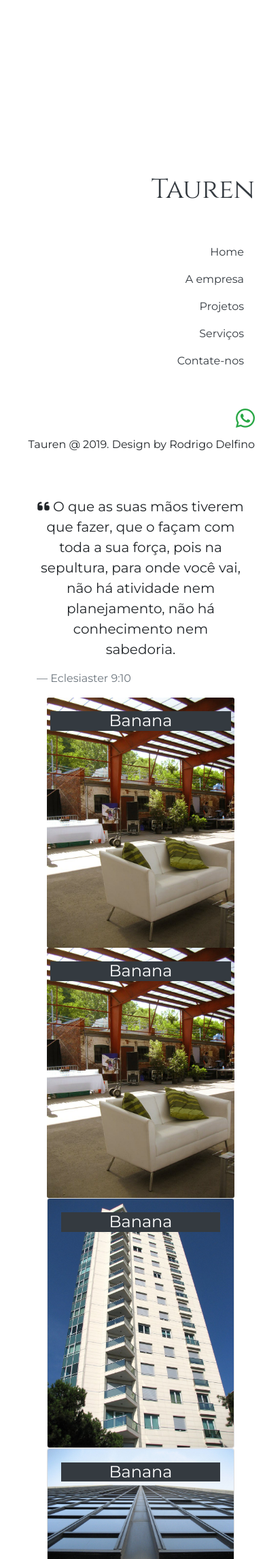
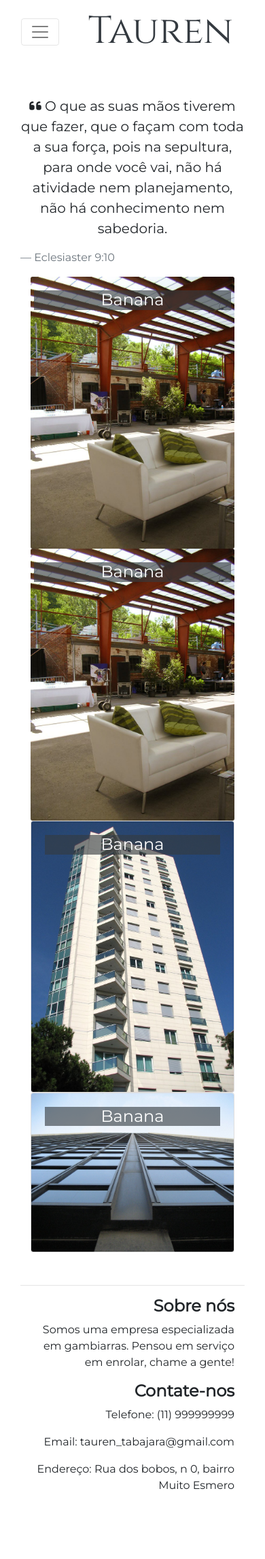
Before and after one commit to rodrigoddc/tauren, a Django app: page / in a window 390 px wide. Shown: the top 2293 px of the page at 68% size. After the commit the page ends 2190 px from the top, so only its background shows below. Run offline with Django 3.2, Linux system fonts and the light colour scheme; some libraries are stand-ins or nearby versions.

Commit message:
menu mobile

```diff
--- a/apps/core/templates/core/footer.html
+++ b/apps/core/templates/core/footer.html
@@ -1,5 +1,5 @@
 <!-- Footer -->
-<footer class="mb-5">
+<footer id="footer" class="mb-5 mt-5">
 	<hr>
 	<div class="container">
 		<div class="row">
--- a/apps/core/templates/core/home.html
+++ b/apps/core/templates/core/home.html
@@ -8,14 +8,36 @@ html {
 }
 body{
 	font-family: 'Montserrat', sans-serif;
+	text-align: right!important;
+}
 
+@media only screen and (min-width: 768px) {
+	.center-nav{
+		margin-top: 30vh;
+		text-align: right!important;
+
+	}
+	.collapse-menu{
+		margin-top: 3rem!important;
+		align-items: flex-end!important;
+	}
+	.logo{
+		text-align: right!important;
+	}
 }
-.col-md-4.bg-white{
-	margin-top: 30vh;
-	margin-left: 1.5rem;
-	text-align: right;
-}.col-sm-12{
-	text-align: left;
+
+@media only screen and (max-width: 768px) {
+	.logo{
+		margin-left: auto!important;
+		margin-right: auto!important;
+	}
+	.merchan{
+		text-align: center!important;
+	}
+}
+
+.bg{
+	background-color: #343a409e
 }
 
 </style>
@@ -34,35 +56,17 @@ body{
 		<div class="row">
 
 			<!-- Wrapper left-->
-			<div class="col-md-4 col-sm-12 bg-white">
-				<div class="bg-white position-sticky fixed-top">
-					<!-- Logo -->
-					<div class="h1 mb-5">
-						<a class="text-dark " href="{% url 'core:home' %}" style="font-family: 'Cinzel', serif;">Tauren</a>
-					</div>
-					<!-- End Logo -->
+			<div class="col-md-5 bg-white center-nav">
+				<div class="position-sticky fixed-top">
 
 					{% include 'core/navbar.html' %}
 
-					<!-- Socials -->
-					<div class="mt-5">
-						<a href="" title="Whatsapp">
-							<i class="text-success fab fa-2x fa-whatsapp"></i>
-						</a>
-					</div>
-					<!-- End Socials -->
-
-					<div class="mt-2">
-						<p>
-							Tauren @ 2019. Design by Rodrigo Delfino
-						</p>
-					</div>
 				</div>
 			</div>
 			<!-- end Wrapper left-->
 
 			<!-- Content right-->
-			<div class="col-md-6 col-sm-12 ml-4">
+			<div class="col-md-6">
 				<div class="container">
 					<div class="text-center">
 
@@ -83,14 +87,14 @@ body{
 									<img class="card-img" src="../static/img/1.jpg" alt="">
 
 									<h4 class="card-img-overlay">
-										<p class="card-text bg-dark">Banana</p>
+										<p class="card-text bg">Banana</p>
 									</h4>
 								</div>
 								<div class="col-md-6">
 									<img class="card-img" src="../static/img/1.jpg" alt="">
 
 									<h4 class="card-img-overlay">
-										<p class="card-text bg-dark">Banana</a>
+										<p class="card-text bg">Banana</p>
 									</h4>
 								</div>
 							</div>
@@ -99,7 +103,7 @@ body{
 									<img class="card-img" src="../static/img/3.jpg" alt="">
 								</a>
 								<h4 class="card-img-overlay">
-									<p class="card-text bg-dark">Banana</a>
+									<p class="card-text bg">Banana</p>
 								</h4>
 							</div>
 							<div class="card text-white">
@@ -107,19 +111,21 @@ body{
 									<img class="card-img" src="../static/img/4.jpg" alt="">
 								</a>
 								<h4 class="card-img-overlay">
-									<p class="card-text bg-dark">Banana</a>
+									<p class="card-text bg">Banana</p>
 								</h4>
 							</div>
 						</div>
 					</div>
-					<div id="footer" class="mt-5">
-						{% include 'core/footer.html' %}
-					</div>
+
+					{% include 'core/footer.html' %}
+
 				</div>
 				<!-- End Content righ-->
 			</div>
 		</div>
 		<!-- End Wrapper Site -->
-		{% endblock %}
 
+		<script type="text/javascript" src="{% static 'js/home.js' %}"></script>
 	</div>
+</div>
+{% endblock %}
--- a/apps/core/templates/core/navbar.html
+++ b/apps/core/templates/core/navbar.html
@@ -1,28 +1,50 @@
 <!-- Navigation -->
-								<div class="">
-										<nav>
-										<ul class="nav flex-column">
-											<li class="nav-item">
-												<a class="nav-link text-dark" href="{% url 'core:home' %}">Home</a>
-											</li>
-											<li class="nav-item">
-												<a class="nav-link text-dark" href="">A empresa</a>
-											</li>
-											<li class="nav-item">
-												<a class="nav-link text-dark" data-toggle="collapse" href="#collapseList" role="button" aria-expanded="false" aria-controls="collapseList">Projetos</a>
+<nav class="navbar navbar-expand-lg navbar-light bg-white flex-sm-column">
+
+	<button class="navbar-toggler" type="button" data-toggle="collapse" data-target="#navCollapse" aria-controls="navCollapse" aria-expanded="false" aria-label="Menu de Navegação">
+		<span class="navbar-toggler-icon"></span>
+	</button>
+
+	<!-- Logo -->
+	<a class="text-dark navbar-brand " href="{% url 'core:home' %}" style="font-family: 'Cinzel', serif;">
+		<span class="logo display-4">Tauren</span>
+	</a>
+	<!-- End Logo -->
+
+	<div class="merchan collapse collapse-menu navbar-collapse flex-sm-column" id="navCollapse">
+		<a class="nav-item nav-link text-dark" href="{% url 'core:home' %}">Home</a>
+
+		<a class="nav-item nav-link text-dark" href="">A empresa</a>
+
+		<a class="nav-item nav-link text-dark" data-toggle="collapse" href="#collapseList" role="button" aria-expanded="false" aria-controls="collapseList">Projetos</a>
 		<div class="collapse" id="collapseList">
 			<div class="nav-item">
-														<a class="nav-link text-dark" href="">Projeto X</a>
+				<a class="nav-item nav-link text-dark" href="">Projeto X</a>
 			</div>
 		</div>
-											</li>
-											<li class="nav-item">
-												<a class="nav-link text-dark" href="">Serviços</a>
-											</li>
-											<li class="nav-item">
-												<a class="nav-link text-dark" href="#footer">Contate-nos</a>
-											</li>
-										</ul>
+
+		<a class="nav-item nav-link text-dark" href="">Serviços</a>
+
+		<a class="nav-item nav-link text-dark" href="#footer">Contate-nos</a>
+
+		<!-- merchan-->
+		<div class="merchan">
+			<!-- Socials -->
+			<div class="mt-5">
+				<a href="" title="Whatsapp">
+					<i class="text-success fab fa-2x fa-whatsapp"></i>
+				</a>
+			</div>
+			<!-- End Socials -->
+
+			<!-- desing by-->
+			<div class="mt-2">
+				<p>
+					Tauren @ 2019. Design by Rodrigo Delfino
+				</p>
+			</div>
+			<!-- end design by-->
+		</div>
+		<!-- end merchan-->
 </nav>
-								</div>
 <!-- End Navigation -->
```
Also changed, not shown: apps/core/static/js/home.js (added). Lines whose indentation alone changed are shown as unchanged.
